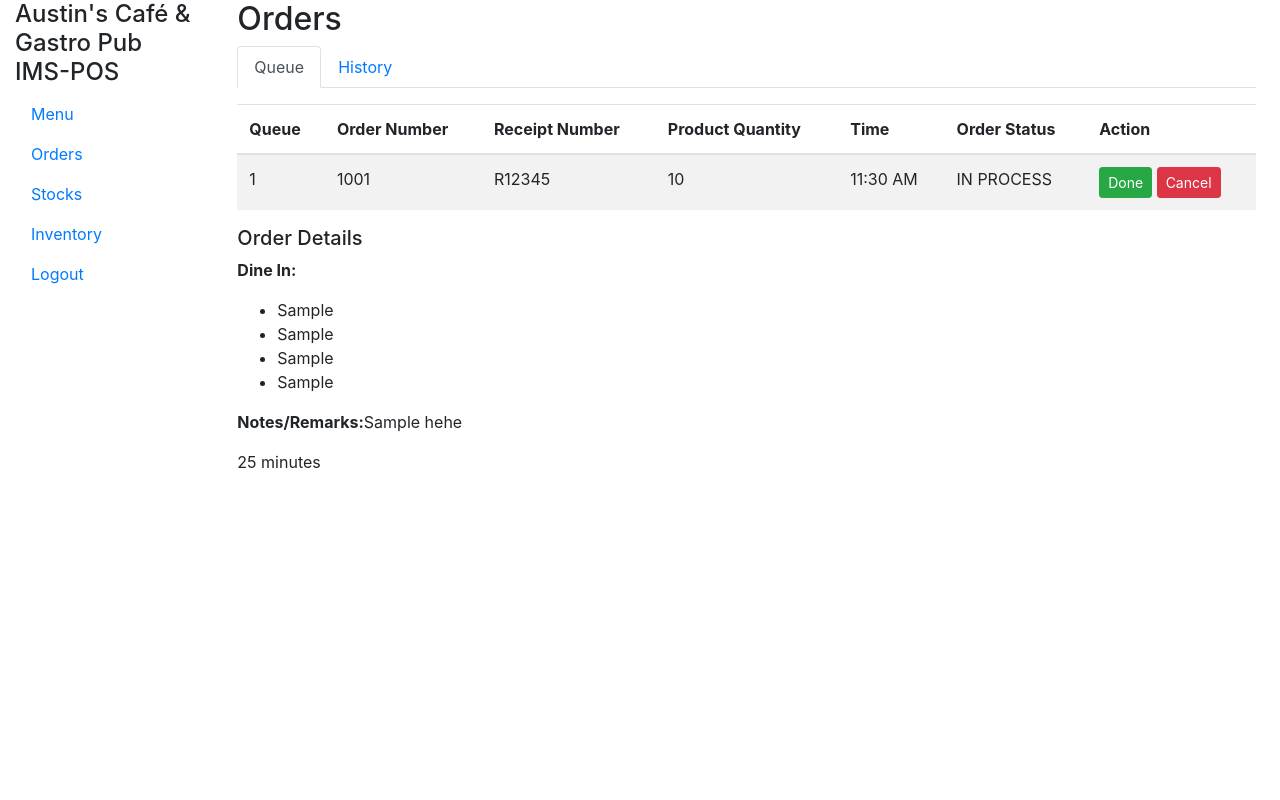
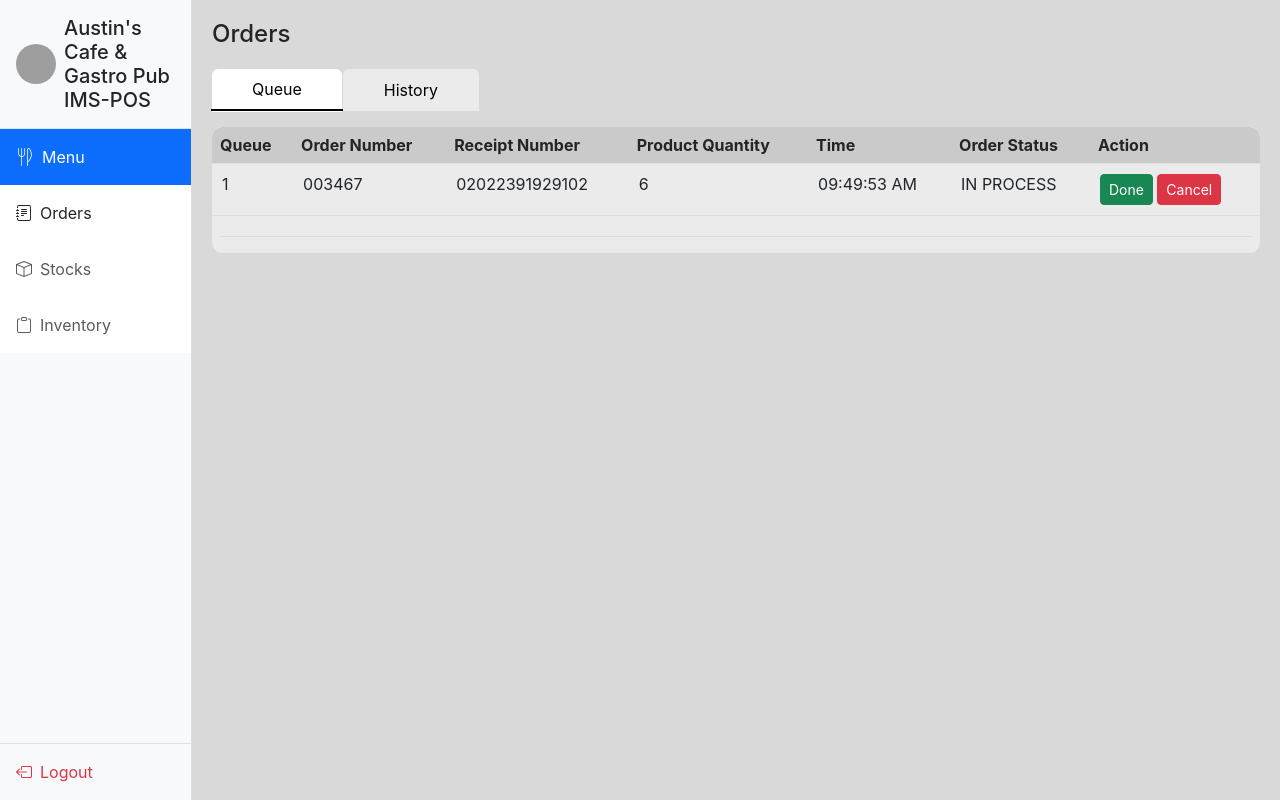
Before and after one commit to codingwith-ry/Austin-sIMS-POS, a PHP site: page /orderQueue_History.php in a window 1280 px wide. Run offline with PHP 8.4, Linux system fonts and the light colour scheme; some libraries are stand-ins or nearby versions; grey boxes are pictures that could not be loaded.

Commit message:
Worked on the design for the Order Queue/History page (still in progress), added orderQH.css, and implemented a PHP conditional function in verticalNav.php to dynamically include the appropriate CSS file for each page.

```diff
--- a/IMS-POS/orderQueue_History.php
+++ b/IMS-POS/orderQueue_History.php
@@ -1,42 +1,7 @@
-<?php
-?>
-
-<!doctype html>
-<html lang="en">
-<head>
-    <meta charset="UTF-8">
-    <meta name="viewport" content="width=device-width, initial-scale=1.0">
-    <title>Order Management</title>
-    <link href="https://stackpath.bootstrapcdn.com/bootstrap/4.5.2/css/bootstrap.min.css" rel="stylesheet">
-    <link href="POS.css" rel="stylesheet">
-</head>
-<body>
-    <div class="container-fluid">
-        <div class="row">
-            <nav class="col-md-2 d-none d-md-block sidebar">
-                <div class="sidebar-sticky">
-                    <h4>Austin's Café & Gastro Pub IMS-POS</h4>
-                    <ul class="nav flex-column">
-                        <li class="nav-item">
-                            <a class="nav-link active" href="#">Menu</a>
-                        </li>
-                        <li class="nav-item">
-                            <a class="nav-link" href="#">Orders</a>
-                        </li>
-                        <li class="nav-item">
-                            <a class="nav-link" href="#">Stocks</a>
-                        </li>
-                        <li class="nav-item">
-                            <a class="nav-link" href="#">Inventory</a>
-                        </li>
-                        <li class="nav-item">
-                            <a class="nav-link" href="#">Logout</a>
-                        </li>
-                    </ul>
-                </div>
-            </nav>
-            <main role="main" class="col-md-9 ml-sm-auto col-lg-10 px-4">
-                <h2 class="top-text">Orders</h2>
+<?php include 'verticalNav.php'; ?>
+<div class="main-content">
+    <main role="main" class="content">
+        <h1>Orders</h1>
         <ul class="nav nav-tabs" id="orderTabs" role="tablist">
             <li class="nav-item">
                 <a class="nav-link active" id="queue-tab" data-toggle="tab" href="#queue" role="tab" aria-controls="queue" aria-selected="true">Queue</a>
@@ -47,7 +12,8 @@
         </ul>
         <div class="tab-content" id="orderTabsContent">
             <div class="tab-pane fade show active" id="queue" role="tabpanel" aria-labelledby="queue-tab">
-                        <table class="table table-striped order-table mt-3">
+                <div class="table-container mt-3">
+                    <table class="table order-table">
                         <thead>
                             <tr>
                                 <th>Queue</th>
@@ -60,38 +26,53 @@
                             </tr>
                         </thead>
                         <tbody>
-                                <tr>
+                            <tr data-toggle="collapse" data-target="#orderDetails1" class="accordion-toggle">
                                 <td>1</td>
-                                    <td>1001</td>
-                                    <td>R12345</td>
-                                    <td>10</td>
-                                    <td>11:30 AM</td>
+                                <td>003467</td>
+                                <td>02022391929102</td>
+                                <td>6</td>
+                                <td>09:49:53 AM</td>
                                 <td>IN PROCESS</td>
                                 <td>
-                                        <button class="btn btn-success btn-sm">Done</button>
-                                        <button class="btn btn-danger btn-sm">Cancel</button>
+                                    <button class="btn btn-success btn-sm done"><i class="flaticon-check"></i> Done</button>
+                                    <button class="btn btn-danger btn-sm cancel"><i class="flaticon-times"></i> Cancel</button>
+                                </td>
+                            </tr>
+                            <tr>
+                                <td colspan="7" class="hiddenRow">
+                                    <div class="collapse" id="orderDetails1">
+                                        <div class="order-details">
+                                            <div>
+                                                <h5>Order Details</h5>
+                                                <p><strong>Dine In:</strong></p>
+                                                <ul>
+                                                    <li><del>Four Cheese Pizza</del></li>
+                                                    <li>Iced Spanish Latte</li>
+                                                    <li>Overload Fries</li>
+                                                    <li>Lasagna</li>
+                                                </ul>
+                                            </div>
+                                            <div>
+                                                <h5>Notes/Remarks:</h5>
+                                                <p>Lorem ipsum dolor sit amet, consectetur adipiscing elit, sed do eiusmod tempor incididunt ut labore et dolore magna aliqua.</p>
+                                            </div>
+                                            <div>
+                                                <h5>&nbsp;</h5>
+                                                <p>25 minutes</p>
+                                            </div>
+                                        </div>
+                                    </div>
                                 </td>
                             </tr>
                         </tbody>
                     </table>
-                        <div class="order-details">
-                            <h5>Order Details</h5>
-                            <p><strong>Dine In:</strong></p>
-                            <ul>
-                                <li>Sample</li>
-                                <li>Sample</li>
-                                <li>Sample</li>
-                                <li>Sample</li>
-                            </ul>
-                            <p><strong>Notes/Remarks:</strong>Sample hehe</p>
-                            <p>25 minutes</p>
                 </div>
             </div>
             <div class="tab-pane fade" id="history" role="tabpanel" aria-labelledby="history-tab">
+                <!-- To be continued pa -->
             </div>
         </div>
     </main>
-        </div>
 </div>
 <script src="https://code.jquery.com/jquery-3.5.1.slim.min.js"></script>
 <script src="https://cdn.jsdelivr.net/npm/@popperjs/core@2.0.6/dist/umd/popper.min.js"></script>
--- /dev/null
+++ b/IMS-POS/styles/orderQH.css
@@ -0,0 +1,192 @@
+body, html {
+    height: 100%;
+    margin: 0;
+    padding: 0;
+    overflow-x: hidden;
+}
+
+.main-content {
+    display: flex;
+    height: 100%;
+    margin-left: 15%;
+}
+
+#nav {
+    width: 15%;
+    background-color: #f8f9fa;
+    border-right: 1px solid #ddd;
+    position: fixed;
+    height: 100%;
+    overflow-y: auto;
+    padding: 0;
+    z-index: 1;
+}
+
+.content {
+    padding: 20px;
+    background-color: #D9D9D9;
+    display: flex;
+    flex-direction: column;
+    overflow-y: auto;
+    flex: 1;
+}
+
+.content h1 {
+    font-size: 24px;
+    margin-bottom: 20px;
+}
+
+.nav-tabs {
+    border-bottom: none !important;
+    margin-bottom: 10px;
+}
+
+.nav-tabs .nav-link {
+    background-color: #ebebeb; /* tab background */
+    border: none;
+    border-radius: 10px 10px 0 0;
+    padding: 8px 40px;
+    text-align: center;
+    margin-right: 1px;
+    color: #000;
+}
+
+.nav-tabs .nav-link.active {
+    background-color: #CACACA;
+    border: none;
+    border-bottom: 3px solid #000000;
+    position: relative;
+}
+
+.nav-tabs .nav-link.active::after {
+    content: '';
+    position: absolute;
+    bottom: -2px;
+    left: -1px;
+    right: -1px;
+    height: 2px;
+    background-color: #000;
+}
+
+.table-container {
+    background-color: #EBEBEB;
+    border-radius: 10px;
+    overflow: hidden;
+    padding: 0;
+    flex: 1;
+}
+
+.table.order-table {
+    width: 100%;
+    color: #212529;
+    border-collapse: collapse;
+    border-radius: 10px;
+    overflow: hidden;
+    background-color: #EBEBEB;
+}
+
+.table.order-table th {
+    background-color: #cacaca;
+}
+
+.table.order-table td {
+    padding: 10px;
+    text-align: left;
+    border-bottom: 1px solid #ddd;
+    background-color: #ebebeb; /* table cell color */
+}
+
+.table.order-table td:hover {
+    background-color: #d9d9d9;
+}
+
+.order-details {
+    display: flex;
+    justify-content: space-between;
+    font-size: 14px;
+}
+
+.order-details div {
+    flex: 1;
+}
+
+.order-details div:first-child {
+    margin-right: 20px;
+}
+
+.order-details ul {
+    list-style: none;
+    padding: 0;
+}
+
+.order-details ul li {
+    margin: 5px 0;
+}
+
+.order-details ul li span {
+    text-decoration: line-through;
+}
+
+.order-details h5 {
+    font-weight: bold;
+}
+
+.order-details p {
+    margin: 0 0 10px;
+}
+
+.order-details ul {
+    margin: 0;
+    padding-left: 20px;
+}
+
+.actions {
+    display: flex;
+    justify-content: space-between;
+}
+
+.actions button {
+    padding: 5px 10px;
+    border: none;
+    border-radius: 5px;
+    cursor: pointer;
+}
+
+.actions .done {
+    background-color: #28a745;
+    color: #fff;
+}
+
+.actions .cancel {
+    background-color: #dc3545;
+    color: #fff;
+}
+
+@media (max-width: 768px) {
+    .main-content {
+        flex-direction: column;
+        margin-left: 0;
+    }
+    #nav {
+        width: 100%;
+        border-right: none;
+        border-bottom: 1px solid #ddd;
+        position: relative;
+        height: auto;
+    }
+    .content {
+        padding: 10px;
+        width: 100%;
+    }
+    .order-details {
+        flex-direction: column;
+    }
+    .order-details div:first-child {
+        margin-right: 0;
+        margin-bottom: 10px;
+    }
+}
+
+.collapse {
+    margin-top: 10px;
+}
--- a/IMS-POS/verticalNav.php
+++ b/IMS-POS/verticalNav.php
@@ -1,3 +1,16 @@
+<?php
+$page = basename($_SERVER['PHP_SELF']);
+if ($page == "orderQueue_History.php") {
+    echo '<link rel="stylesheet" href="styles/orderQH.css">';
+} elseif ($page == "Menu.php") {
+    echo '<link rel="stylesheet" href="styles/POS.css">';
+} elseif ($page == "stockPage.php") {
+    echo '<link rel="stylesheet" href="styles/IMS.CSS">';
+} elseif ($page == "Inventory_Item-Records.php") {
+    echo '<link rel="stylesheet" href="styles/IMS.CSS">';
+}
+?>
+
 <!DOCTYPE html>
 <html lang="en">
 <head>
@@ -18,25 +31,42 @@
     <link rel="stylesheet" href="https://cdn.datatables.net/responsive/3.0.3/css/responsive.bootstrap5.css">
     <link rel="stylesheet" href="https://cdn.datatables.net/2.2.1/css/dataTables.dataTables.css">
     <link rel="stylesheet" href="https://cdn.datatables.net/buttons/3.2.0/css/buttons.bootstrap5.css">
-    <link rel="stylesheet" href="https://cdnjs.cloudflare.com/ajax/libs/font-awesome/4.7.0/css/font-awesome.min.css">
-    <link rel="stylesheet" type="text/css" href="styles/nav.css">
-    <link href="styles/POS.css" rel="stylesheet">
-    <link href="styles/IMS.CSS" rel="stylesheet">
+    <link rel="stylesheet" href="styles/nav.css">
 
     <title>Document</title>
 </head>
 <body style="font-family: Inter, sans-serif;">
-    <div class="offcanvas offcanvas-start show" id="nav" data-bs-scroll="true" data-bs-backdrop="false" id="offcanvasScrolling" aria-labelledby="offcanvasScrollingLabel">
-        <div class="offcanvas-header">
-            <h5 class="offcanvas-title" id="offcanvasScrollingLabel">Nav</h5>
+    <div class="offcanvas offcanvas-start show" id="nav" data-bs-scroll="true">
+        <div class="offcanvas-header border-bottom">
+            <div class="d-flex align-items-center">
+                <img src="logo.png" alt="Logo" style="width: 40px; height: 40px; border-radius: 50%;">
+                <h5 class="ms-2 mb-0" id="sideNavLabel">Austin's Cafe & Gastro Pub IMS-POS</h5>
+            </div>
         </div>
-        <div class="offcanvas-body">
+        <div class="offcanvas-body p-0">
             <ul class="list-group list-group-flush">
-                <li class="list-group-item">Dashboard </li>
-                <li class="list-group-item">A second item</li>
-                <li class="list-group-item">A third item</li>
-                <li class="list-group-item">A fourth item</li>
-                <li class="list-group-item">And a fifth one</li>
+                <li class="list-group-item border-0 py-3 active d-flex align-items-center">
+                    <i class="fi fi-tr-utensils" style="font-size: large;"></i>
+                    <span class="ms-2">Menu</span>
+                </li>
+                <li class="list-group-item border-0 py-3 d-flex align-items-center">
+                    <i class="bi bi-journal-text"></i>
+                    <span class="ms-2">Orders</span>
+                </li>
+                <li class="list-group-item border-0 py-3 d-flex align-items-center text-muted">
+                    <i class="bi bi-box"></i>
+                    <span class="ms-2">Stocks</span>
+                </li>
+                <li class="list-group-item border-0 py-3 d-flex align-items-center text-muted">
+                    <i class="bi bi-clipboard"></i>
+                    <span class="ms-2">Inventory</span>
+                </li>
             </ul>
         </div>
+        <div class="offcanvas-footer border-top p-3">
+            <a href="#" class="d-flex align-items-center text-danger text-decoration-none">
+                <i class="bi bi-box-arrow-left"></i>
+                <span class="ms-2">Logout</span>
+            </a>
+        </div>
     </div>
```
Lines whose indentation alone changed are shown as unchanged.
